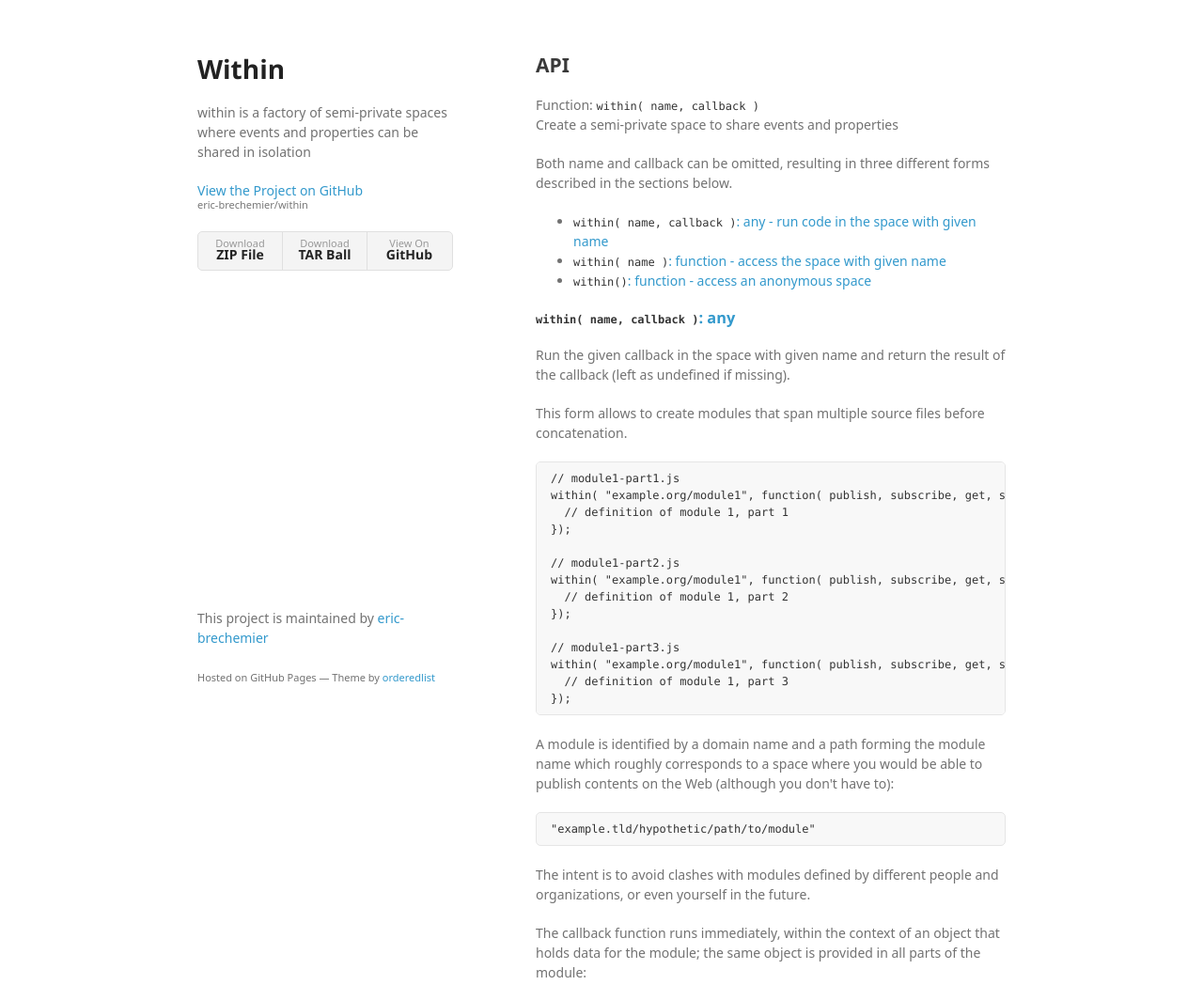
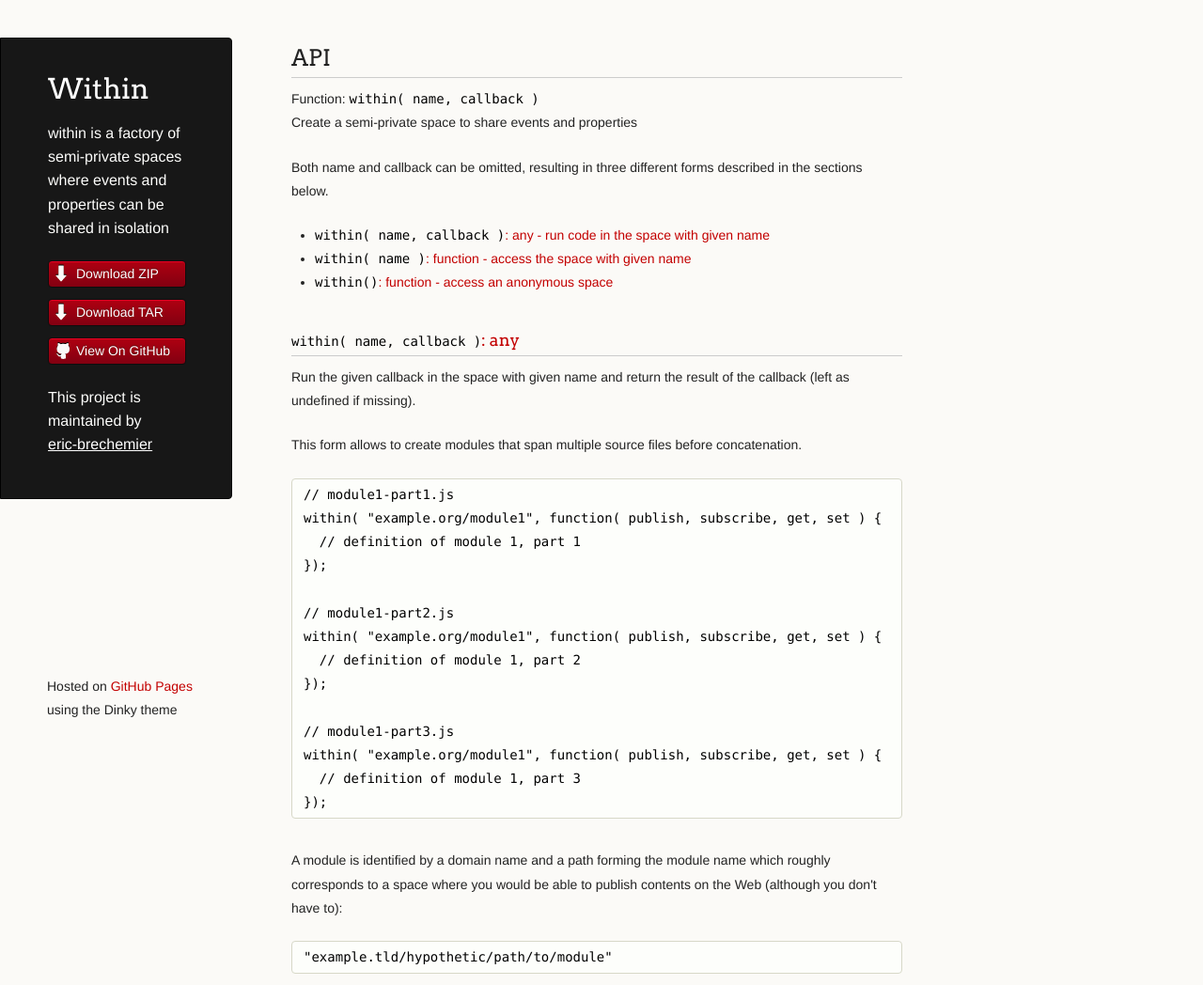
Before and after one commit to eric-brechemier/within, a plain HTML site: page index.html in a window 1280 px wide. Shown: the top 1048 px of the page at 94% size. Drawn offline with Linux system fonts and the light colour scheme; a web font is replaced by a local one.

Commit message:
Create gh-pages branch via GitHub

```diff
--- a/index.html
+++ b/index.html
@@ -7,7 +7,8 @@
 
     <link rel="stylesheet" href="stylesheets/styles.css">
     <link rel="stylesheet" href="stylesheets/github-light.css">
-    <meta name="viewport" content="width=device-width">
+    <script src="javascripts/scale.fix.js"></script>
+    <meta name="viewport" content="width=device-width, initial-scale=1, user-scalable=no">
     <!--[if lt IE 9]>
     <script src="//html5shiv.googlecode.com/svn/trunk/html5.js"></script>
     <![endif]-->
@@ -15,17 +16,18 @@
   <body>
     <div class="wrapper">
       <header>
-        <h1>Within</h1>
-        <p>within is a factory of semi-private spaces where events and properties can be shared in isolation</p>
+        <h1 class="header">Within</h1>
+        <p class="header">within is a factory of semi-private spaces where events and properties can be shared in isolation</p>
 
-        <p class="view"><a href="https://github.com/eric-brechemier/within">View the Project on GitHub <small>eric-brechemier/within</small></a></p>
+        <ul>
+          <li class="download"><a class="buttons" href="https://github.com/eric-brechemier/within/zipball/master">Download ZIP</a></li>
+          <li class="download"><a class="buttons" href="https://github.com/eric-brechemier/within/tarball/master">Download TAR</a></li>
+          <li><a class="buttons github" href="https://github.com/eric-brechemier/within">View On GitHub</a></li>
+        </ul>
+
+        <p class="header">This project is maintained by <a class="header name" href="https://github.com/eric-brechemier">eric-brechemier</a></p>
 
 
-        <ul>
-          <li><a href="https://github.com/eric-brechemier/within/zipball/master">Download <strong>ZIP File</strong></a></li>
-          <li><a href="https://github.com/eric-brechemier/within/tarball/master">Download <strong>TAR Ball</strong></a></li>
-          <li><a href="https://github.com/eric-brechemier/within">View On <strong>GitHub</strong></a></li>
-        </ul>
       </header>
       <section>
         <h2>
@@ -442,11 +444,10 @@ subscribe( "example.org/collection", function( data ) {
 <a href="https://creativecommons.org/publicdomain/zero/1.0/">https://creativecommons.org/publicdomain/zero/1.0/</a></p>
       </section>
       <footer>
-        <p>This project is maintained by <a href="https://github.com/eric-brechemier">eric-brechemier</a></p>
-        <p><small>Hosted on GitHub Pages &mdash; Theme by <a href="https://github.com/orderedlist">orderedlist</a></small></p>
+        <p><small>Hosted on <a href="https://pages.github.com">GitHub Pages</a> using the Dinky theme</small></p>
       </footer>
     </div>
-    <script src="javascripts/scale.fix.js"></script>
+    <!--[if !IE]><script>fixScale(document);</script><![endif]-->
 
   </body>
 </html>
--- a/stylesheets/styles.css
+++ b/stylesheets/styles.css
@@ -1,251 +1,338 @@
-@font-face {
-  font-family: 'Noto Sans';
-  font-weight: 400;
-  font-style: normal;
-  src: url('../fonts/Noto-Sans-regular/Noto-Sans-regular.eot');
-  src: url('../fonts/Noto-Sans-regular/Noto-Sans-regular.eot?#iefix') format('embedded-opentype'),
-       local('Noto Sans'),
-       local('Noto-Sans-regular'),
-       url('../fonts/Noto-Sans-regular/Noto-Sans-regular.woff2') format('woff2'),
-       url('../fonts/Noto-Sans-regular/Noto-Sans-regular.woff') format('woff'),
-       url('../fonts/Noto-Sans-regular/Noto-Sans-regular.ttf') format('truetype'),
-       url('../fonts/Noto-Sans-regular/Noto-Sans-regular.svg#NotoSans') format('svg');
+@import url(https://fonts.googleapis.com/css?family=Arvo:400,700,400italic);
+
+/* MeyerWeb Reset */
+
+html, body, div, span, applet, object, iframe,
+h1, h2, h3, h4, h5, h6, p, blockquote, pre,
+a, abbr, acronym, address, big, cite, code,
+del, dfn, em, img, ins, kbd, q, s, samp,
+small, strike, strong, sub, sup, tt, var,
+b, u, i, center,
+dl, dt, dd, ol, ul, li,
+fieldset, form, label, legend,
+table, caption, tbody, tfoot, thead, tr, th, td,
+article, aside, canvas, details, embed,
+figure, figcaption, footer, header, hgroup,
+menu, nav, output, ruby, section, summary,
+time, mark, audio, video {
+  margin: 0;
+  padding: 0;
+  border: 0;
+  font: inherit;
+  vertical-align: baseline;
 }
 
-@font-face {
-  font-family: 'Noto Sans';
-  font-weight: 700;
-  font-style: normal;
-  src: url('../fonts/Noto-Sans-700/Noto-Sans-700.eot');
-  src: url('../fonts/Noto-Sans-700/Noto-Sans-700.eot?#iefix') format('embedded-opentype'),
-       local('Noto Sans Bold'),
-       local('Noto-Sans-700'),
-       url('../fonts/Noto-Sans-700/Noto-Sans-700.woff2') format('woff2'),
-       url('../fonts/Noto-Sans-700/Noto-Sans-700.woff') format('woff'),
-       url('../fonts/Noto-Sans-700/Noto-Sans-700.ttf') format('truetype'),
-       url('../fonts/Noto-Sans-700/Noto-Sans-700.svg#NotoSans') format('svg');
-}
 
-@font-face {
-  font-family: 'Noto Sans';
-  font-weight: 400;
-  font-style: italic;
-  src: url('../fonts/Noto-Sans-italic/Noto-Sans-italic.eot');
-  src: url('../fonts/Noto-Sans-italic/Noto-Sans-italic.eot?#iefix') format('embedded-opentype'),
-       local('Noto Sans Italic'),
-       local('Noto-Sans-italic'),
-       url('../fonts/Noto-Sans-italic/Noto-Sans-italic.woff2') format('woff2'),
-       url('../fonts/Noto-Sans-italic/Noto-Sans-italic.woff') format('woff'),
-       url('../fonts/Noto-Sans-italic/Noto-Sans-italic.ttf') format('truetype'),
-       url('../fonts/Noto-Sans-italic/Noto-Sans-italic.svg#NotoSans') format('svg');
-}
-
-@font-face {
-  font-family: 'Noto Sans';
-  font-weight: 700;
-  font-style: italic;
-  src: url('../fonts/Noto-Sans-700italic/Noto-Sans-700italic.eot');
-  src: url('../fonts/Noto-Sans-700italic/Noto-Sans-700italic.eot?#iefix') format('embedded-opentype'),
-       local('Noto Sans Bold Italic'),
-       local('Noto-Sans-700italic'),
-       url('../fonts/Noto-Sans-700italic/Noto-Sans-700italic.woff2') format('woff2'),
-       url('../fonts/Noto-Sans-700italic/Noto-Sans-700italic.woff') format('woff'),
-       url('../fonts/Noto-Sans-700italic/Noto-Sans-700italic.ttf') format('truetype'),
-       url('../fonts/Noto-Sans-700italic/Noto-Sans-700italic.svg#NotoSans') format('svg');
-}
+/* Base text styles */
 
 body {
-  background-color: #fff;
-  padding:50px;
-  font: 14px/1.5 "Noto Sans", "Helvetica Neue", Helvetica, Arial, sans-serif;
-  color:#727272;
-  font-weight:400;
+  padding:10px 50px 0 0;
+  font-family:"Helvetica Neue", Helvetica, Arial, sans-serif;
+	font-size: 14px;
+	color: #232323;
+	background-color: #FBFAF7;
+	margin: 0;
+	line-height: 1.8em;
+	-webkit-font-smoothing: antialiased;
+
 }
 
 h1, h2, h3, h4, h5, h6 {
-  color:#222;
-  margin:0 0 20px;
+  color:#232323;
+  margin:36px 0 10px;
 }
 
-p, ul, ol, table, pre, dl {
-  margin:0 0 20px;
+p, ul, ol, table, dl {
+  margin:0 0 22px;
 }
 
 h1, h2, h3 {
-  line-height:1.1;
+	font-family: Arvo, Monaco, serif;
+  line-height:1.3;
+	font-weight: normal;
+}
+
+h1,h2, h3 {
+	display: block;
+	border-bottom: 1px solid #ccc;
+	padding-bottom: 5px;
 }
 
 h1 {
-  font-size:28px;
+	font-size: 30px;
 }
 
 h2 {
-  color:#393939;
+	font-size: 24px;
 }
 
-h3, h4, h5, h6 {
-  color:#494949;
+h3 {
+	font-size: 18px;
+}
+
+h4, h5, h6 {
+	font-family: Arvo, Monaco, serif;
+	font-weight: 700;
 }
 
 a {
-  color:#39c;
+  color:#C30000;
+  font-weight:200;
   text-decoration:none;
 }
 
 a:hover {
-  color:#069;
+	text-decoration: underline;
 }
 
 a small {
-  font-size:11px;
-  color:#777;
-  margin-top:-0.3em;
-  display:block;
+	font-size: 12px;
 }
 
-a:hover small {
-  color:#777;
+em {
+	font-style: italic;
 }
 
-.wrapper {
-  width:860px;
-  margin:0 auto;
+strong {
+  font-weight:700;
+}
+
+ul {
+  list-style-position: inside;
+  list-style: disc;
+  padding-left: 25px;
+}
+
+ol {
+  list-style-position: inside;
+  list-style: decimal;
+  padding-left: 25px;
 }
 
 blockquote {
-  border-left:1px solid #e5e5e5;
-  margin:0;
-  padding:0 0 0 20px;
-  font-style:italic;
+  margin: 0;
+  padding: 0 0 0 20px;
+  font-style: italic;
 }
 
+dl, dt, dd, dl p {
+	font-color: #444;
+}
+
+dl dt {
+  font-weight: bold;
+}
+
+dl dd {
+  padding-left: 20px;
+  font-style: italic;
+}
+
+dl p {
+  padding-left: 20px;
+  font-style: italic;
+}
+
+hr {
+  border:0;
+  background:#ccc;
+  height:1px;
+  margin:0 0 24px;
+}
+
+/* Images */
+
+img {
+  position: relative;
+  margin: 0 auto;
+  max-width: 650px;
+  padding: 5px;
+  margin: 10px 0 32px 0;
+  border: 1px solid #ccc;
+}
+
+p img {
+  display: inline;
+  margin: 0;
+  padding: 0;
+  vertical-align: middle;
+  text-align: center;
+  border: none;
+}
+
+/* Code blocks */
+
 code, pre {
-  font-family:Monaco, Bitstream Vera Sans Mono, Lucida Console, Terminal, Consolas, Liberation Mono, DejaVu Sans Mono, Courier New, monospace;
-  color:#333;
-  font-size:12px;
+	font-family: Monaco, "Bitstream Vera Sans Mono", "Lucida Console", Terminal, monospace;
+  color:#000;
+  font-size:14px;
 }
 
 pre {
-  padding:8px 15px;
-  background: #f8f8f8;
-  border-radius:5px;
-  border:1px solid #e5e5e5;
-  overflow-x: auto;
+	padding: 4px 12px;
+  background: #FDFEFB;
+  border-radius:4px;
+  border:1px solid #D7D8C8;
+  overflow: auto;
+  overflow-y: hidden;
+	margin-bottom: 32px;
+}
+
+
+/* Tables */
+
+table {
+  width:100%;
 }
 
 table {
-  width:100%;
-  border-collapse:collapse;
+  border: 1px solid #ccc;
+  margin-bottom: 32px;
+  text-align: left;
+ }
+
+th {
+  font-family: 'Arvo', Helvetica, Arial, sans-serif;
+	font-size: 18px;
+	font-weight: normal;
+  padding: 10px;
+  background: #232323;
+  color: #FDFEFB;
+ }
+
+td {
+  padding: 10px;
+	background: #ccc;
+ }
+
+
+/* Wrapper */
+.wrapper {
+  width:960px;
 }
 
-th, td {
-  text-align:left;
-  padding:5px 10px;
-  border-bottom:1px solid #e5e5e5;
+
+/* Header */
+
+header {
+	background-color: #171717;
+	color: #FDFDFB;
+  width:170px;
+  float:left;
+  position:fixed;
+	border: 1px solid #000;
+	-webkit-border-top-right-radius: 4px;
+	-webkit-border-bottom-right-radius: 4px;
+	-moz-border-radius-topright: 4px;
+	-moz-border-radius-bottomright: 4px;
+	border-top-right-radius: 4px;
+	border-bottom-right-radius: 4px;
+	padding: 34px 25px 22px 50px;
+	margin: 30px 25px 0 0;
+	-webkit-font-smoothing: antialiased;
 }
 
-dt {
-  color:#444;
-  font-weight:700;
+p.header {
+	font-size: 16px;
 }
 
-th {
-  color:#444;
+h1.header {
+	font-family: Arvo, sans-serif;
+	font-size: 30px;
+	font-weight: 300;
+	line-height: 1.3em;
+	border-bottom: none;
+	margin-top: 0;
 }
 
-img {
-  max-width:100%;
+
+h1.header, a.header, a.name, header a{
+	color: #fff;
 }
 
-header {
-  width:270px;
-  float:left;
-  position:fixed;
-  -webkit-font-smoothing:subpixel-antialiased;
+a.header {
+	text-decoration: underline;
+}
+
+a.name {
+	white-space: nowrap;
 }
 
 header ul {
   list-style:none;
-  height:40px;
   padding:0;
-  background: #f4f4f4;
-  border-radius:5px;
-  border:1px solid #e0e0e0;
-  width:270px;
 }
 
 header li {
-  width:89px;
-  float:left;
-  border-right:1px solid #e0e0e0;
-  height:40px;
+	list-style-type: none;
+  width:132px;
+  height:15px;
+	margin-bottom: 12px;
+	line-height: 1em;
+	padding: 6px 6px 6px 7px;
+
+	background: #AF0011;
+	background: -moz-linear-gradient(top, #AF0011 0%, #820011 100%);
+  background: -webkit-gradient(linear, left top, left bottom, color-stop(0%,#f8f8f8), color-stop(100%,#dddddd));
+  background: -webkit-linear-gradient(top, #AF0011 0%,#820011 100%);
+  background: -o-linear-gradient(top, #AF0011 0%,#820011 100%);
+  background: -ms-linear-gradient(top, #AF0011 0%,#820011 100%);
+  background: linear-gradient(top, #AF0011 0%,#820011 100%);
+
+	border-radius:4px;
+  border:1px solid #0D0D0D;
+
+	-webkit-box-shadow: inset 0px 1px 1px 0 rgba(233,2,38, 1);
+	box-shadow: inset 0px 1px 1px 0 rgba(233,2,38, 1);
+
 }
 
-header li:first-child a {
-  border-radius:5px 0 0 5px;
+header li:hover {
+	background: #C3001D;
+	background: -moz-linear-gradient(top, #C3001D 0%, #950119 100%);
+  background: -webkit-gradient(linear, left top, left bottom, color-stop(0%,#f8f8f8), color-stop(100%,#dddddd));
+  background: -webkit-linear-gradient(top, #C3001D 0%,#950119 100%);
+  background: -o-linear-gradient(top, #C3001D 0%,#950119 100%);
+  background: -ms-linear-gradient(top, #C3001D 0%,#950119 100%);
+  background: linear-gradient(top, #C3001D 0%,#950119 100%);
 }
 
-header li:last-child a {
-  border-radius:0 5px 5px 0;
+a.buttons {
+	-webkit-font-smoothing: antialiased;
+	background: url(../images/arrow-down.png) no-repeat;
+	font-weight: normal;
+	text-shadow: rgba(0, 0, 0, 0.4) 0 -1px 0;
+	padding: 2px 2px 2px 22px;
+	height: 30px;
 }
 
-header ul a {
-  line-height:1;
-  font-size:11px;
-  color:#999;
-  display:block;
-  text-align:center;
-  padding-top:6px;
-  height:34px;
+a.github {
+	background: url(../images/octocat-small.png) no-repeat 1px;
 }
 
-header ul a:hover {
-  color:#999;
+a.buttons:hover {
+	color: #fff;
+	text-decoration: none;
 }
 
-header ul a:active {
-  background-color:#f0f0f0;
-}
 
-strong {
-  color:#222;
-  font-weight:700;
-}
-
-header ul li + li + li {
-  border-right:none;
-  width:89px;
-}
-
-header ul a strong {
-  font-size:14px;
-  display:block;
-  color:#222;
-}
+/* Section - for main page content */
 
 section {
-  width:500px;
+  width:650px;
   float:right;
   padding-bottom:50px;
 }
 
-small {
-  font-size:11px;
-}
 
-hr {
-  border:0;
-  background:#e5e5e5;
-  height:1px;
-  margin:0 0 20px;
-}
+/* Footer */
 
 footer {
-  width:270px;
+  width:170px;
   float:left;
   position:fixed;
-  bottom:50px;
-  -webkit-font-smoothing:subpixel-antialiased;
+  bottom:10px;
+	padding-left: 50px;
 }
 
 @media print, screen and (max-width: 960px) {
@@ -261,14 +348,18 @@ footer {
     width:auto;
   }
 
+	footer {
+		border-top: 1px solid #ccc;
+		margin:0 84px 0 50px;
+		padding:0;
+	}
+
   header {
     padding-right:320px;
   }
 
   section {
-    border:1px solid #e5e5e5;
-    border-width:1px 0;
-    padding:20px 0;
+    padding:20px 84px 20px 50px;
     margin:0 0 20px;
   }
 
@@ -278,8 +369,8 @@ footer {
 
   header ul {
     position:absolute;
-    right:50px;
-    top:52px;
+    right:130px;
+    top:84px;
   }
 }
 
@@ -289,30 +380,38 @@ footer {
   }
 
   header {
-    padding:0;
+    padding:10px 20px 0;
+		margin-right: 0;
   }
+
+	section {
+    padding:10px 0 10px 20px;
+    margin:0 0 30px;
+  }
+
+	footer {
+		margin: 0 0 0 30px;
+	}
 
   header ul, header p.view {
     position:static;
   }
-
-  pre, code {
-    word-wrap:normal;
-  }
 }
 
 @media print, screen and (max-width: 480px) {
-  body {
-    padding:15px;
+
+  header ul li.download {
+    display:none;
   }
 
-  header ul {
-    width:99%;
-  }
+	footer {
+		margin: 0 0 0 20px;
+	}
 
-  header li, header ul li + li + li {
-    width:33%;
-  }
+	footer a{
+		display:block;
+	}
+
 }
 
 @media print {
```
Also changed, not shown: javascripts/scale.fix.js (+20 -17 lines), images/arrow-down.png (added), images/octocat-small.png (added).
